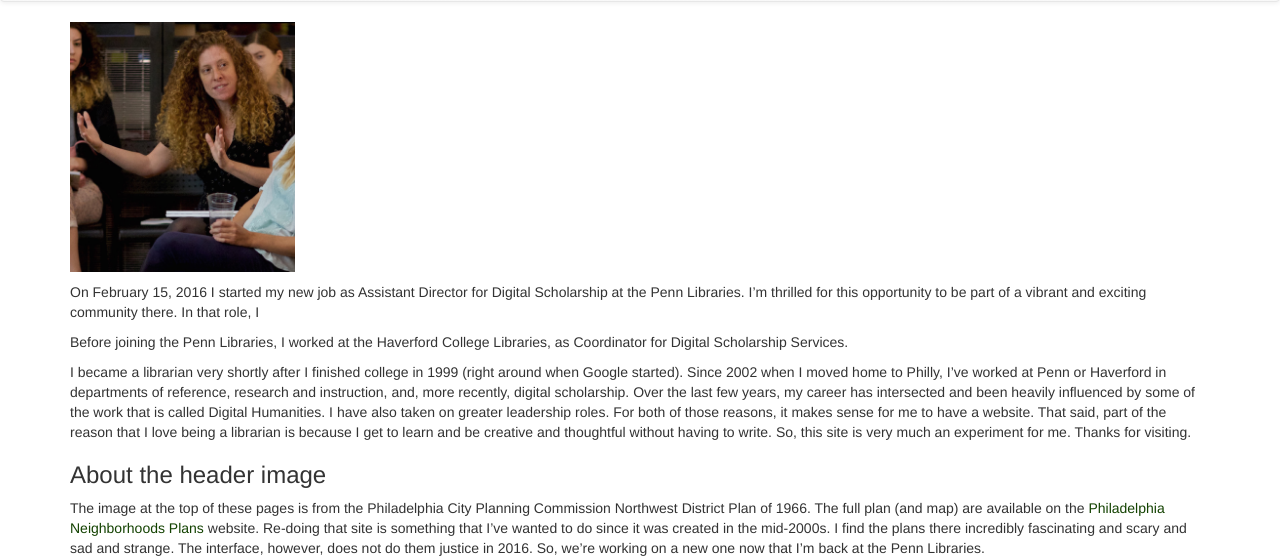
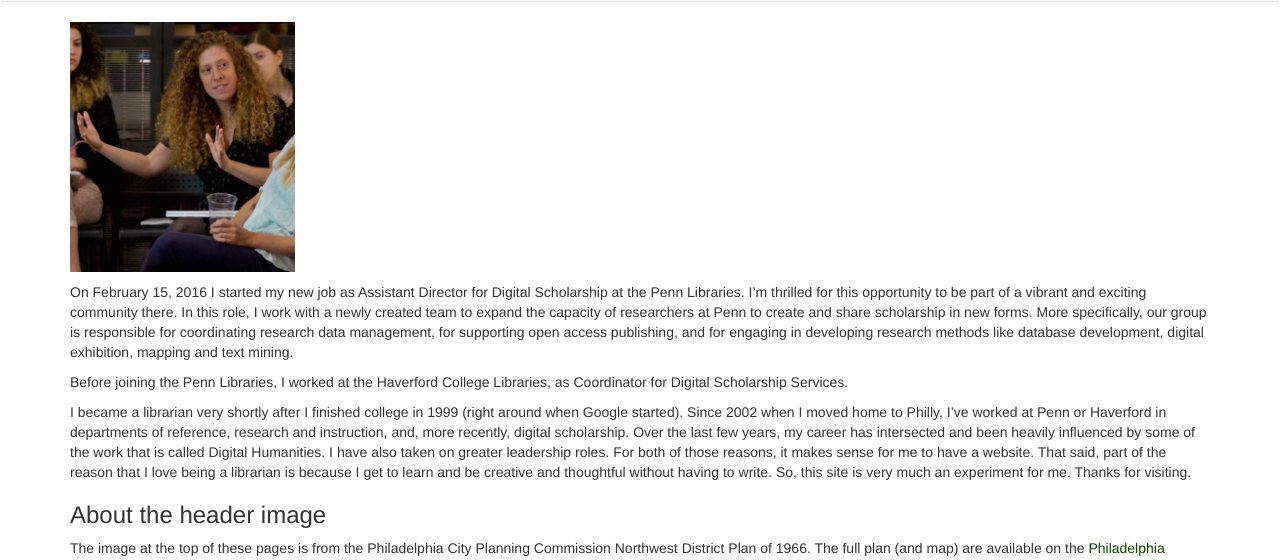
Before and after one commit to librlaurie/librlaurie.github.io, a Jekyll site: the page built from index.markdown, in a window 1280 px wide. Shown: the part 350-910 px from the top of the page. Built offline with Jekyll 4.4.1, drawn with Linux system fonts in a browser that asks for light colours.

Commit message:
updating index page with full sentences.

```diff
--- a/index.markdown
+++ b/index.markdown
@@ -3,7 +3,7 @@ layout: default
 ---
 ![laurie talks](/assets/images/Laurie-talky.jpg){: .img-responsive .text-right .img-square}
 
-On February 15, 2016 I started my new job as Assistant Director for Digital Scholarship at the Penn Libraries. I&#8217;m thrilled for this opportunity to be part of a vibrant and exciting community there. In that role, I
+On February 15, 2016 I started my new job as Assistant Director for Digital Scholarship at the Penn Libraries. I&#8217;m thrilled for this opportunity to be part of a vibrant and exciting community there. In this role, I work with a newly created team to expand the capacity of researchers at Penn to create and share scholarship in new forms. More specifically, our group is responsible for coordinating research data management, for supporting open access publishing, and for engaging in developing research methods like database development, digital exhibition, mapping and text mining.
 
 Before joining the Penn Libraries, I worked at the Haverford College Libraries, as Coordinator for Digital Scholarship Services.
 
```
